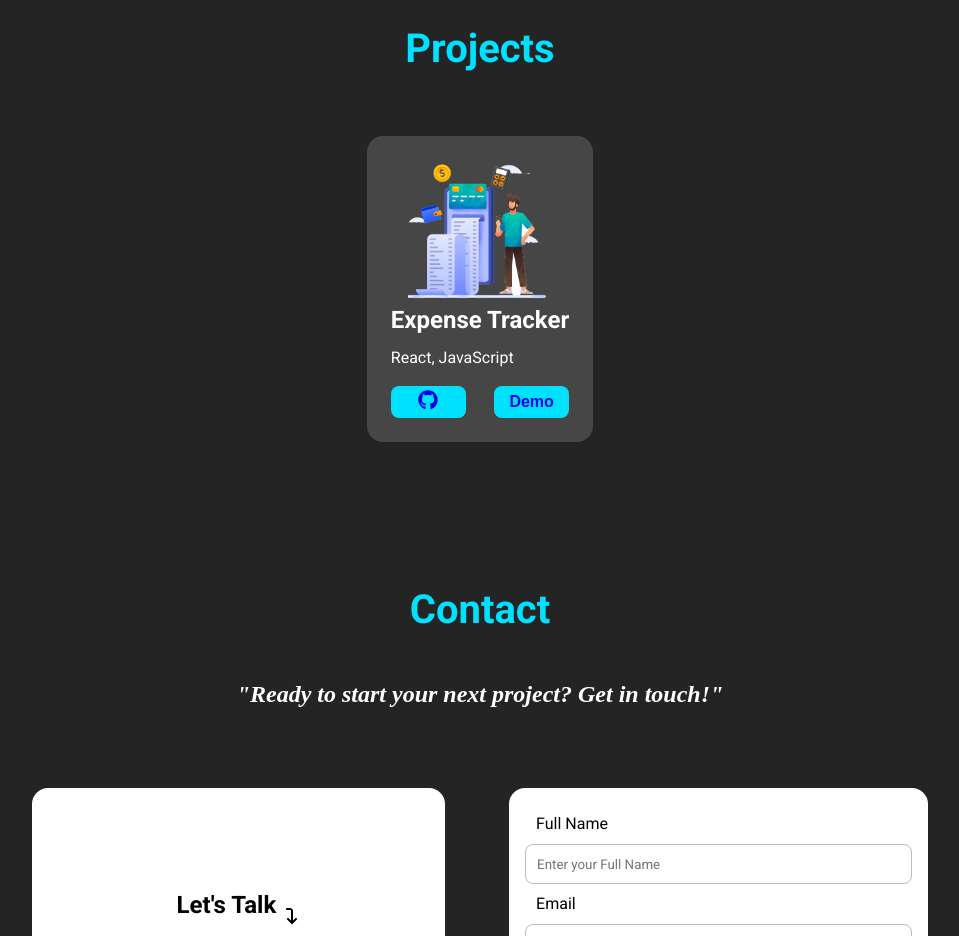
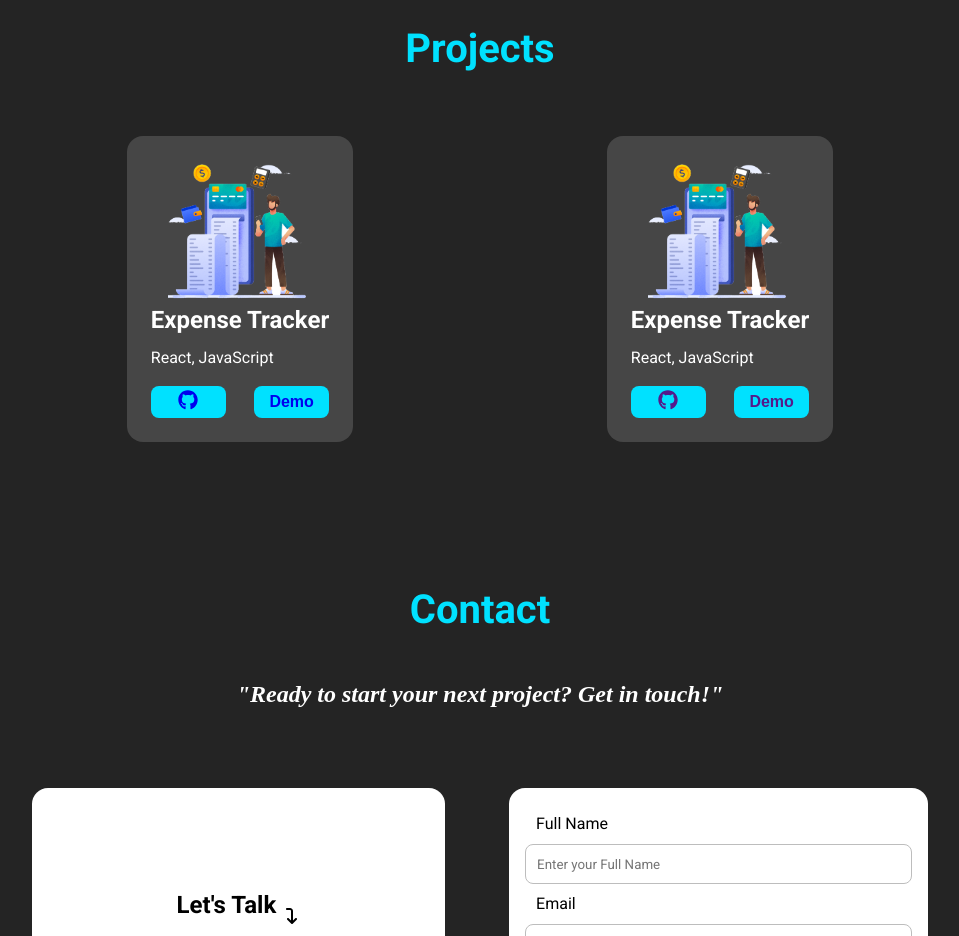
Before and after one commit to manish-nalla/Manish_Nalla, a React (Create React App) app: page / in a window 1280 px wide. Shown: the part 2620-3556 px from the top of the page, without its empty margins (160-1119 px from the left). Built offline with nearby package versions, Linux system fonts and the light colour scheme; a web font is replaced by a local one.

Commit message:
project-2

```diff
--- a/src/Components/Projects/Projects.jsx
+++ b/src/Components/Projects/Projects.jsx
@@ -6,7 +6,7 @@ const Projects = () =>{
 
     const projects_array =[
         {id:1, name:"Expense Tracker", technologies: 'React, JavaScript', icon: <img src={expenseImage} alt='Expense_Tracker'/>, github: 'https://github.com/manish-nalla/expense_tracker', live: "https://trackyourspends.netlify.app/"},
-        // {id:2, name:"Expense Tracker", technologies: 'React, JavaScript', icon: <img src={expenseImage} alt='Expense_Tracker'/>, github: '', live: ""},
+        {id:2, name:"Expense Tracker", technologies: 'React, JavaScript', icon: <img src={expenseImage} alt='Expense_Tracker'/>, github: '', live: ""},
     ]
 
     return (
```
